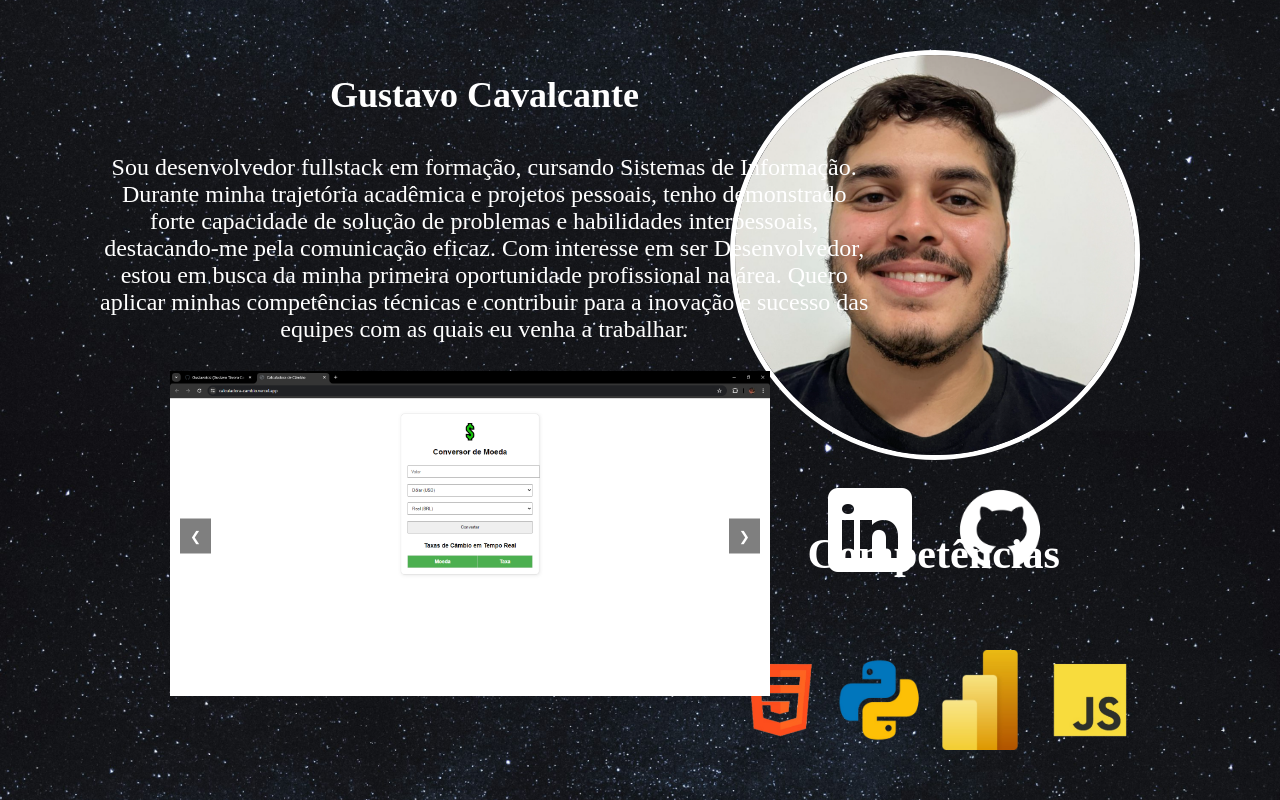
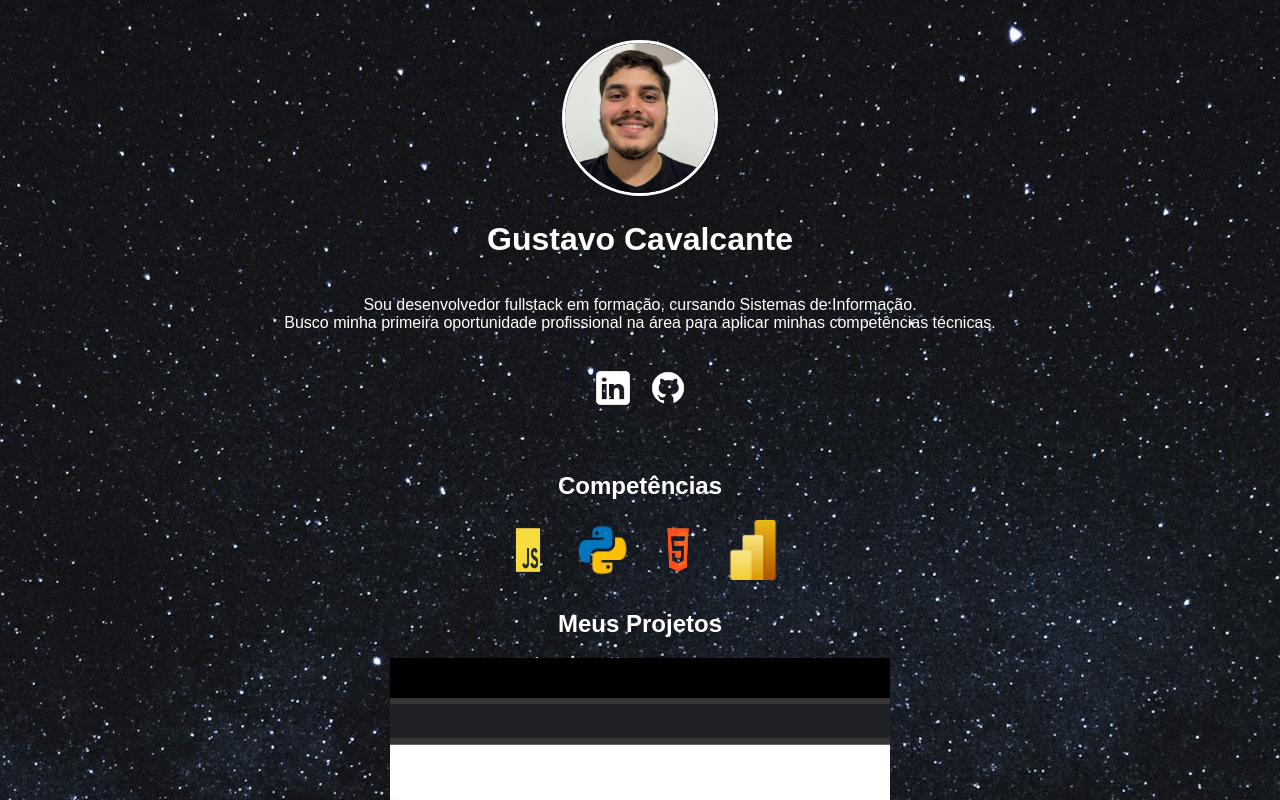
Before and after one commit to Gustavotcsi/paginaweb, a plain HTML site: page index.html in a window 1280 px wide. Shown: the top 800 px of the page. Drawn offline with Linux system fonts and the light colour scheme.

Commit message:
Alterações projeto

```diff
--- a/index.html
+++ b/index.html
@@ -7,43 +7,36 @@
     <link rel="stylesheet" href="styles.css">
 </head>
 <body>
+    <header>
+        <div class="container">
             <div class="foto">
                 <img src="img/selfie.PNG" alt="Minha Foto">
             </div>
             <h1>Gustavo Cavalcante</h1>
             <p>Sou desenvolvedor fullstack em formação, cursando Sistemas de Informação.<br>
-        Durante minha trajetória acadêmica e projetos pessoais, tenho demonstrado<br>
-        forte capacidade de solução de problemas e habilidades interpessoais,<br>
-        destacando-me pela comunicação eficaz. Com interesse em ser Desenvolvedor,<br>
-        estou em busca da minha primeira oportunidade profissional na área. Quero<br>
-        aplicar minhas competências técnicas e contribuir para a inovação e sucesso das<br>
-
-        equipes com as quais eu venha a trabalhar.</p>
-    <div class="linkedin">
+               Busco minha primeira oportunidade profissional na área para aplicar minhas competências técnicas.</p>
+            <div class="redes">
                 <a href="https://www.linkedin.com/in/gustavo-t%C3%A1vora-cavalcante-94b055242/" target="_blank">
-         <img src="img/linkedin.png" alt="Minha foto">
+                    <img src="img/linkedin.png" alt="LinkedIn">
+                </a>
+                <a href="https://github.com/Gustavotcsi" target="_blank">
+                    <img src="img/github.png" alt="GitHub">
                 </a>
             </div>
-    <div class="git">
-        <a href="https://github.com/Gustavotcsi" target="_blank">
-            <img src="img/github.png" alt="Minha foto"> </a>
         </div>
-    <div class="js">
-        <img src="img/jslogo.png" alt="js logo">
+    </header>
+
+    <section class="competencias">
+        <h2>Competências</h2>
+        <div class="icons">
+            <img src="img/jslogo.png" alt="JavaScript">
+            <img src="img/pythonlogo.png" alt="Python">
+            <img src="img/html5.png" alt="HTML5">
+            <img src="img/powerbilogo.png" alt="Power BI">
         </div>
-    <div class="powerbi">
-        <img src="img/powerbilogo.png" alt="powerbi logo">
-    </div><div class="py">
-        <img src="img/pythonlogo.png" alt="python logo">
-    </div>
-    <div class="html">
-        <img src="img/html5.png" alt="html logo">
-    </div>
-    <div class="comp">
-        <h3>Competências</h3>
-    </div>
+    </section>
 
-    <section class="projeto">
+    <section class="projetos">
         <h2>Meus Projetos</h2>
         <div class="carrossel">
             <button class="prev">&#10094;</button>
--- a/script.js
+++ b/script.js
@@ -1,7 +1,7 @@
 let currentIndex = 0; // Índice da imagem atual
 const slides = document.querySelectorAll('.slide');
 const totalSlides = slides.length;
-
+const slideContainer = document.querySelector('.slides');
 const prevButton = document.querySelector('.prev');
 const nextButton = document.querySelector('.next');
 
@@ -10,20 +10,25 @@ function showSlide(index) {
         currentIndex = 0; // Volta para a primeira imagem
     } else if (index < 0) {
         currentIndex = totalSlides - 1; // Vai para a última imagem
+    } else {
+        currentIndex = index;
     }
 
     // Atualiza a posição dos slides
     const offset = -currentIndex * 100; // Cada slide ocupa 100% da largura
-    document.querySelector('.slides').style.transform = `translateX(${offset}%)`;
+    slideContainer.style.transform = `translateX(${offset}%)`;
 }
 
 // Botões de navegação
 prevButton.addEventListener('click', () => {
-    currentIndex--;
-    showSlide(currentIndex);
+    showSlide(currentIndex - 1);
 });
 
 nextButton.addEventListener('click', () => {
-    currentIndex++;
-    showSlide(currentIndex);
+    showSlide(currentIndex + 1);
 });
+
+// Auto play do carrossel
+setInterval(() => {
+    showSlide(currentIndex + 1);
+}, 5000); // Troca de slide a cada 5 segundos
--- a/styles.css
+++ b/styles.css
@@ -1,127 +1,78 @@
 body {
-        background-image: url('img/ceu.jpeg');
-        background-size: cover;
-        background-position: center;
-
-
-
-}
-.foto img{
-        width: 400px;
-        height: 400px;
-        border-radius: 50%;
-        border: 5px solid white;
-        object-fit: cover;
-        position:fixed;
-        top: 50px;
-        right: 140px;
-}
-h1 {
+    font-family: Arial, sans-serif;
+    margin: 0;
+    padding: 0;
+    background-image: url('img/ceu.jpeg');
+    background-size: cover;
+    background-position: center;
     color: white;
-    font-size: 36px;
     text-align: center;
-    position: fixed;
-    top: 50px;
-    left: 330px;
-}
-p{
-    color: white;
-    font-size: 24px;
-    text-align: center;
-    position: fixed;
-    top: 130px;
-    left: 100px;
 }
 
-.linkedin img {
-    width: 100px;
-    height: 100px;
-    position: fixed;
-    top: 480px;
-    right: 360px;
+.container {
     display: flex;
-    gap: 20px;
+    flex-direction: column;
+    align-items: center;
+    padding: 20px;
+}
 
+.foto img {
+    width: 150px;
+    height: 150px;
+    border-radius: 50%;
+    border: 3px solid white;
+    object-fit: cover;
+    margin-top: 20px;
 }
-.js img{
-    width: 100px;
-    height: 100px;
-    position:fixed;
-    bottom: 50px;
-    right: 140px;
+
+.redes {
+    display: flex;
+    gap: 15px;
+    margin: 20px 0;
 }
-.powerbi img {
-    width: 100px;
-    height: 100px;
-    position:fixed;
-    bottom: 50px;
-    right: 250px;
+
+.redes img {
+    width: 40px;
+    height: 40px;
 }
-.py img {
-    width: 100px;
-    height: 100px;
-    position:fixed;
-    bottom: 50px;
-    right: 350px;
+
+.competencias {
+    margin-top: 20px;
 }
-.html img {
-    width: 100px;
-    height: 100px;
-    position:fixed;
-    bottom: 50px;
-    right: 450px;
+
+.icons {
+    display: flex;
+    justify-content: center;
+    gap: 15px;
+    flex-wrap: wrap;
 }
-.git img {
-    width: 100px;
-    height: 100px;
-    position: fixed;
-    top: 480px;
-    right: 230px;
+
+.icons img {
+    width: 60px;
+    height: 60px;
+}
+
+.projetos {
+    margin-top: 30px;
+}
+
+.carrossel {
     display: flex;
-    gap: 20px;
-
-}
-h2{
-    color: white;
-    font-size: 36px;
-    text-align: center;
-    position: fixed;
-    top: 400px;
-    left: 360px;
-}
-.comp {
-    color: white;
-    font-size: 36px;
-    text-align: center;
-    position: fixed;
-    bottom: 180px;
-    right: 220px;
-}
-/* Estilo para o carrossel */
-.carrossel {
-    position: absolute; /* Define a posição absoluta */
-    bottom: 100px; /* Alinha ao fundo */
-    left: 170px; /* Alinha à esquerda */
-    width: 80%; /* Ajuste o tamanho conforme necessário */
-    max-width: 600px; /* Limita o tamanho máximo */
-    overflow: hidden; /* Oculta o conteúdo fora da área visível */
-    z-index: 5; /* Garante que o carrossel fique acima de outros elementos */
+    align-items: center;
+    justify-content: center;
+    position: relative;
+    max-width: 500px;
+    margin: auto;
+    overflow: hidden;
 }
 
 .slides {
     display: flex;
-    transition: transform 0.3s ease-in-out; /* Suaviza a transição */
+    transition: transform 0.5s ease-in-out;
 }
 
 .slide {
-    min-width: 100%; /* Cada slide ocupa 100% da largura do carrossel */
-    box-sizing: border-box; /* Garante que a largura seja precisa */
-}
-
-img {
-    width: 100%; /* Faz a imagem preencher o slide */
-    height: auto; /* Mantém a proporção original da imagem */
-    object-fit: cover; /* Garante que a imagem cubra o espaço sem distorcer */
+    min-width: 100%;
 }
 
 button {
@@ -129,17 +80,28 @@ button {
     top: 50%;
     transform: translateY(-50%);
     background-color: rgba(0, 0, 0, 0.5);
-    color: #fff;
+    color: white;
     border: none;
     padding: 10px;
     cursor: pointer;
-    z-index: 10;
 }
 
 .prev {
-    left: 10px; /* Posiciona o botão à esquerda */
+    left: 10px;
 }
 
 .next {
-    right: 10px; /* Posiciona o botão à direita */
+    right: 10px;
 }
+
+@media (max-width: 768px) {
+    .foto img {
+        width: 120px;
+        height: 120px;
+    }
+
+    .icons img {
+        width: 50px;
+        height: 50px;
+    }
+}
```
Lines whose indentation alone changed are shown as unchanged.
